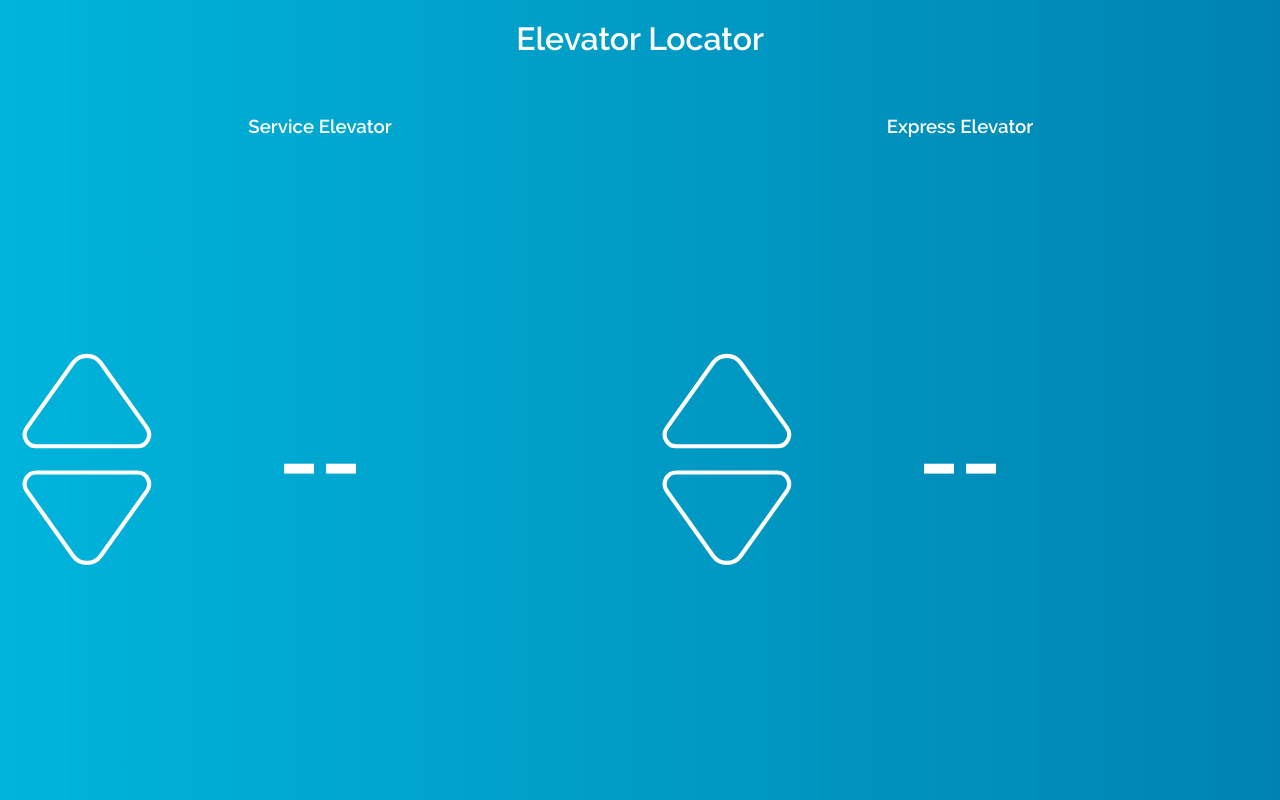
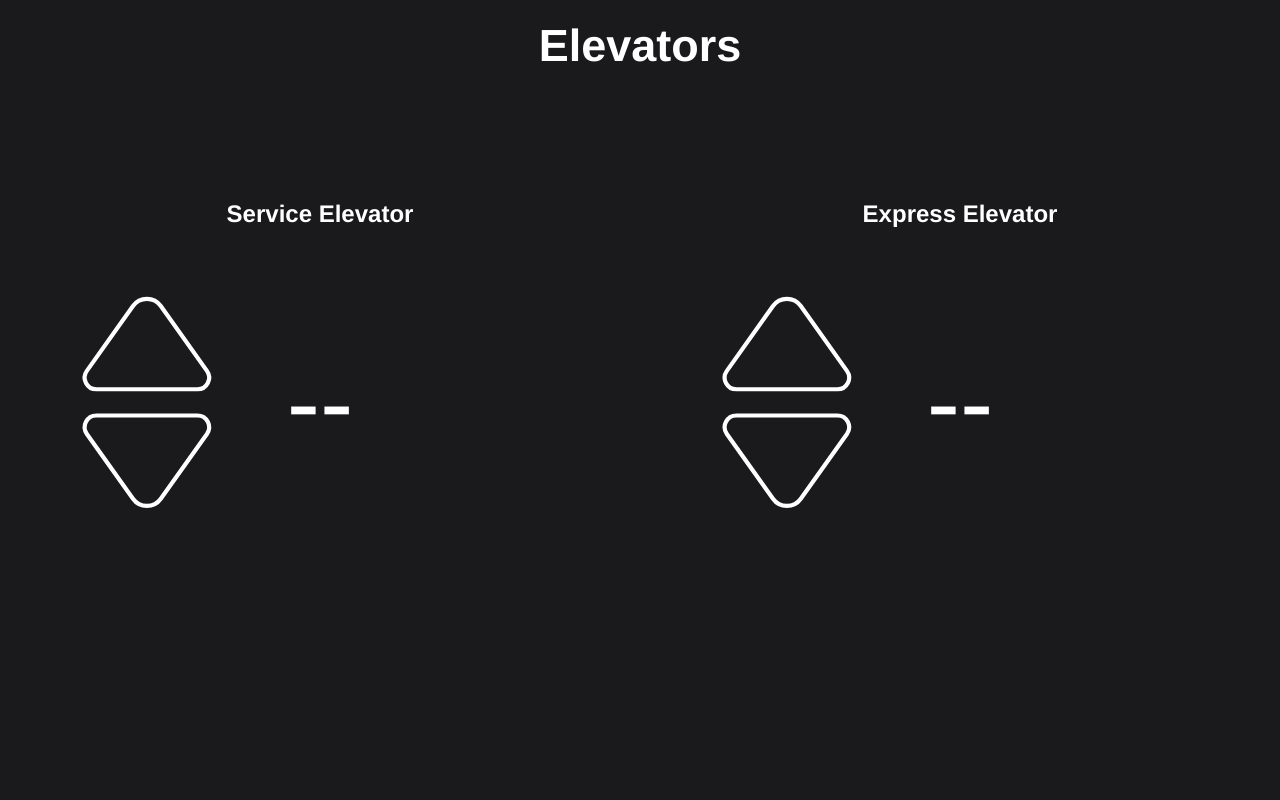
Before and after one commit to thomasbreydo/elevators, a Flask app: page / in a window 1280 px wide. Run offline with Flask 2, Linux system fonts and the light colour scheme; parts of the project's set-up code (start-up, migrations or seed data) failed here and were passed over; some libraries are stand-ins or nearby versions.

Commit message:
Almost finished website

```diff
--- a/state.json
+++ b/state.json
@@ -1,8 +1,8 @@
 {
-  "service_elevator_going_up": false,
+  "service_elevator_going_up": true,
   "service_elevator_going_down": false,
-  "service_elevator_floor": 7,
+  "service_elevator_floor": 13,
   "express_elevator_going_up": false,
   "express_elevator_going_down": true,
-  "express_elevator_floor": 9
+  "express_elevator_floor": 14
 }
--- a/templates/index.html
+++ b/templates/index.html
@@ -4,65 +4,66 @@
     <meta charset="UTF-8" />
     <meta name="viewport" content="width=device-width, initial-scale=1.0" />
     <meta http-equiv="X-UA-Compatible" content="ie=edge" />
-    <title>Elevator Locator</title>
+    <title>Elevators</title>
     <style>
-      @font-face {
-        font-family: Raleway;
-        src: url("templates/fonts/Raleway-SemiBold.ttf");
-      }
       body {
         margin: 0;
         padding: 0;
-        font-family: Raleway, sans-serif;
-        background: #00b4db; /* fallback for old browsers */
-        background: -webkit-linear-gradient(
-          to left,
-          #0083b0,
-          #00b4db
-        ); /* Chrome 10-25, Safari 5.1-6 */
-        background: linear-gradient(
-          to left,
-          #0083b0,
-          #00b4db
-        ); /* W3C, IE 10+/ Edge, Firefox 16+, Chrome 26+, Opera 12+, Safari 7+ */
+        font-family: "Helvetica";
+        background: #1a1a1d;
       }
       h1 {
         color: white;
         width: 100vw;
         height: 40px;
-        margin: 20px 0px;
+        margin: 20px 0 20px 0;
         text-align: center;
+        font-size: 45px;
       }
-      h3 {
+      h2 {
         color: white;
         height: 20px;
-        margin: 20px 0px;
+        margin: 15vh 0 30px 0;
         text-align: center;
-      }
-      div {
-        color: white;
       }
       .loading {
         position: absolute;
         top: calc(50% - 100px);
         left: calc(50% - 100px);
       }
+      #service-elevator {
+        width: 100vw;
+        /* 100% height - height of header - margin top of header - margin bottom of header - to make it fit on screen - top padding of elevators - bottom padding of elevators*/
+        height: calc(60vh - 40px - 100px - 15px - 15px);
+      }
+      #express-elevator {
+        width: 100vw;
+        /* 100% height - height of header - margin top of header - margin bottom of header - to make it fit on screen - top padding of elevators - bottom padding of elevators*/
+        height: calc(60vh - 40px - 100px - 15px - 15px);
+      }
+      .content-container {
+        display: flex;
+        align-items: center;
+        width: 100%;
+        /* 100% height - height of header - margin top of header - margin bottom of header*/
+        height: calc(100% - 20px - 20px - 20px - 20px);
+      }
+      @media only screen and (min-width: 800px) {
         #elevators {
           display: flex;
           overflow: hidden;
-        padding: 15px 0;
         }
         #service-elevator {
           width: 50vw;
           /* 100% height - height of header - margin top of header - margin bottom of header - to make it fit on screen - top padding of elevators - bottom padding of elevators*/
-        height: calc(100vh - 40px - 20px - 20px - 15px - 15px);
+          height: calc(90vh - 40px - 100px - 15px - 15px);
           float: left;
           overflow: hidden;
         }
         #express-elevator {
           width: 50vw;
           /* 100% height - height of header - margin top of header - margin bottom of header - to make it fit on screen - top padding of elevators - bottom padding of elevators*/
-        height: calc(100vh - 40px - 20px - 20px - 15px - 15px);
+          height: calc(90vh - 40px - 100px - 15px - 15px);
           float: right;
           overflow: hidden;
         }
@@ -71,12 +72,14 @@
           align-items: center;
           width: 100%;
           /* 100% height - height of header - margin top of header - margin bottom of header*/
-        height: calc(100% - 20px - 20px - 20px - 20px);
+          height: calc(70% - 20px - 20px - 20px - 20px);
+        }
       }
       .arrows {
         height: 250px;
         width: 175px;
         vertical-align: middle;
+        margin: 0 0 0 60px;
       }
       .up-arrow {
         fill: none;
@@ -88,20 +91,21 @@
         stroke: white;
         stroke-width: 5px;
       }
-      .floor {
+      .elevator-floor {
         font-size: 100px;
+        color: white;
         text-align: center;
-        /* 100% width - width of arrows - width of arrows on other side to center text under the other text*/
-        width: calc(100% - 175px - 175px);
+        /* 100% width - width of arrows - width of arrows on other side to center text under the other text - margin left of arrows - margin right of arrows*/
+        width: calc(100% - 175px - 175px - 60px - 60px);
       }
     </style>
   </head>
   <body>
-    <h1>Elevator Locator</h1>
+    <h1>Elevators</h1>
 
     <div id="elevators">
       <div id="service-elevator">
-        <h3>Service Elevator</h3>
+        <h2>Service Elevator</h2>
         <div class="content-container">
           <svg class="arrows" viewBox="25 -25 200 300">
             <g>
@@ -115,11 +119,11 @@
               C194.965,142.926,190.163,140,184.923,140z"/>
             </g>
           </svg>
-          <p class="floor">--</p>
+          <p class="elevator-floor">--</p>
         </div>
       </div>
       <div id="express-elevator">
-        <h3>Express Elevator</h3>
+        <h2>Express Elevator</h2>
         <div class="content-container">
           <svg class="arrows" viewBox="25 -25 200 300">
             <g>
@@ -133,7 +137,7 @@
               C194.965,142.926,190.163,140,184.923,140z"/>
             </g>
           </svg>
-          <p class="floor">--</p>
+          <p class="elevator-floor">--</p>
         </div>
       </div>
     </div>
@@ -147,8 +151,42 @@
       socket.emit("connected");
     });
 
-    socket.on("data", function(res) {
-      $("");
+    socket.on("data", function(data) {
+      // Service Elevator
+      $("div#service-elevator")
+        .children("div.content-container")
+        .children("svg.arrows")
+        .children("g")
+        .children(".up-arrow")
+        .css("fill", data.service_elevator_going_up ? "white" : "none");
+      $("div#service-elevator")
+        .children("div.content-container")
+        .children("svg.arrows")
+        .children("g")
+        .children(".down-arrow")
+        .css("fill", data.service_elevator_going_down ? "white" : "none");
+      $("div#service-elevator")
+        .children("div.content-container")
+        .children("p.elevator-floor")
+        .html(data.service_elevator_floor);
+
+      // Express Elevator
+      $("div#express-elevator")
+        .children("div.content-container")
+        .children("svg.arrows")
+        .children("g")
+        .children(".up-arrow")
+        .css("fill", data.express_elevator_going_up ? "white" : "none");
+      $("div#express-elevator")
+        .children("div.content-container")
+        .children("svg.arrows")
+        .children("g")
+        .children(".down-arrow")
+        .css("fill", data.express_elevator_going_down ? "white" : "none");
+      $("div#express-elevator")
+        .children("div.content-container")
+        .children("p.elevator-floor")
+        .html(data.express_elevator_floor);
     });
   </script>
 </html>
```
Also changed, not shown: camera.py (added, +24 -0 lines), main.py (added, +34 -0 lines), parser.py (added, +37 -0 lines), old_version/parser.py (renamed from old_version/parse.py), templates/fonts/Raleway-SemiBold.ttf (deleted), templates/images/arrows.png (deleted), 2 other files. Lines whose indentation alone changed are shown as unchanged.
